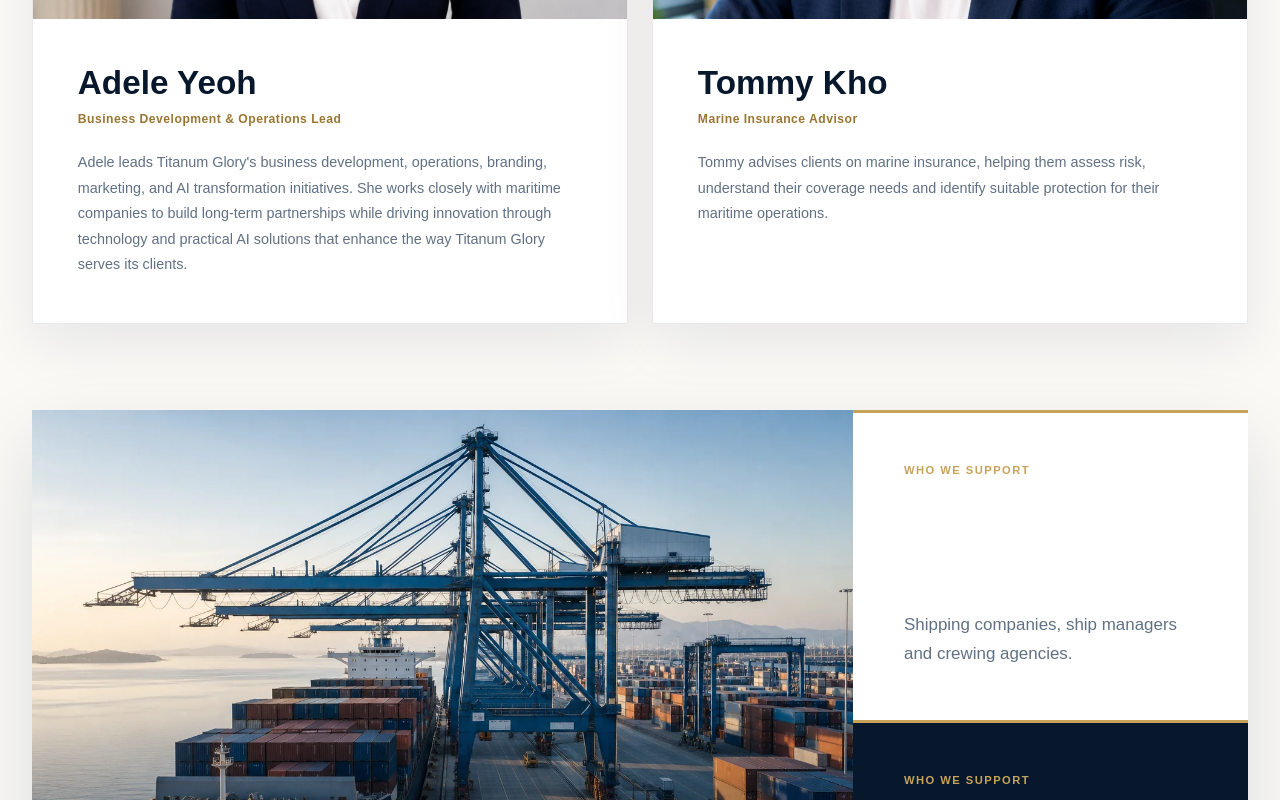
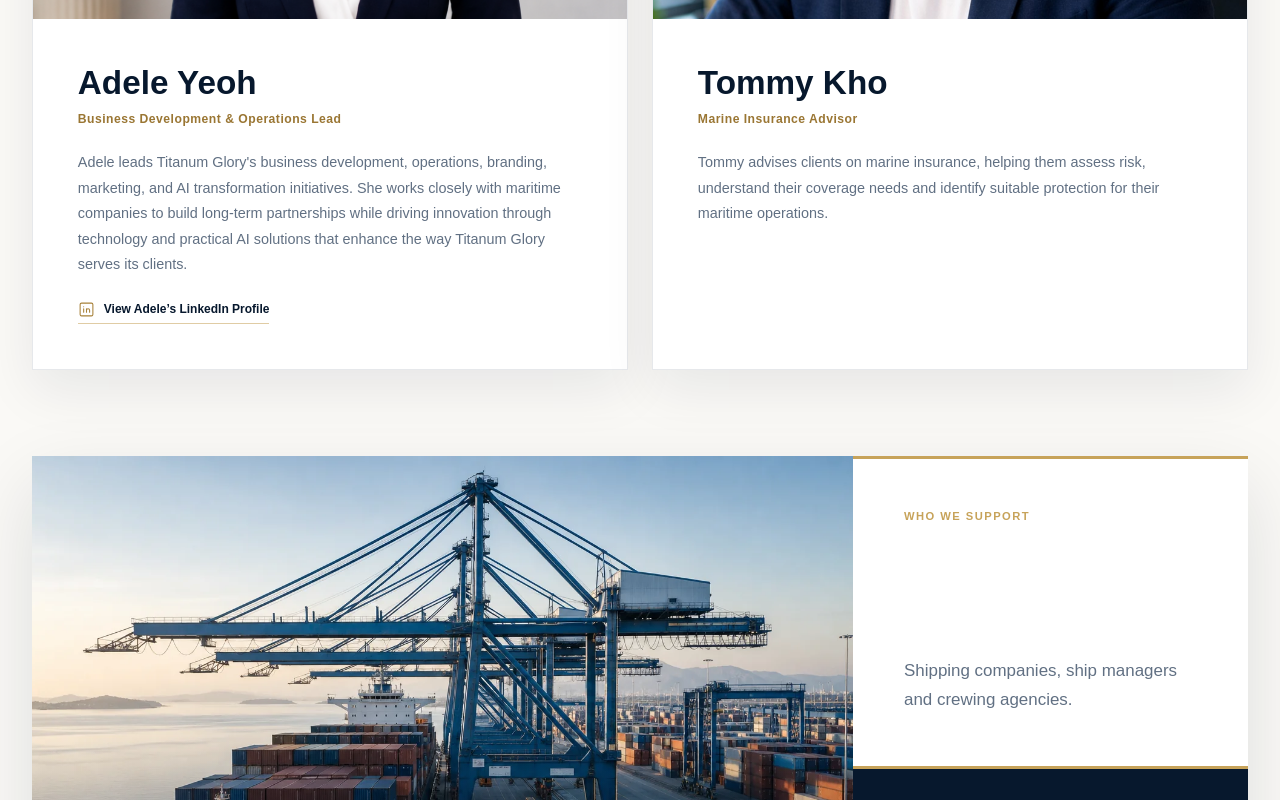
Before and after one commit to adelebuilds/titanum-glory-website, a React (Vite) app: page / in a window 1280 px wide. Shown: the part 2379-3179 px from the top of the page. Built offline with nearby package versions, Linux system fonts and the light colour scheme.

Commit message:
Add LinkedIn links across site

```diff
--- a/src/App.css
+++ b/src/App.css
@@ -576,12 +576,48 @@
   letter-spacing: 0.04em;
 }
 
-.team-card-copy > p:last-child {
+.team-description {
   max-width: 510px;
   margin: 24px 0 0;
   color: var(--muted);
   font-size: 0.9rem;
   line-height: 1.78;
+}
+
+.team-linkedin {
+  width: fit-content;
+  margin-top: 22px;
+  padding-bottom: 5px;
+  display: inline-flex;
+  align-items: center;
+  gap: 9px;
+  color: var(--navy);
+  border-bottom: 1px solid rgba(199, 163, 90, 0.55);
+  font-size: 0.75rem;
+  font-weight: 800;
+  line-height: 1.5;
+  transition: color 0.2s ease, border-color 0.2s ease;
+}
+
+.team-linkedin svg {
+  width: 17px;
+  height: 17px;
+  flex: 0 0 auto;
+  color: #a78139;
+  stroke: currentColor;
+  stroke-width: 1.5;
+  stroke-linecap: round;
+  stroke-linejoin: round;
+  transition: transform 0.2s ease;
+}
+
+.team-linkedin:hover {
+  color: #9a7633;
+  border-color: var(--gold);
+}
+
+.team-linkedin:hover svg {
+  transform: translateY(-2px);
 }
 
 .image-purpose-grid {
@@ -1758,6 +1794,46 @@
   transform: translateX(-102%);
 }
 
+.linkedin-journey {
+  padding: clamp(64px, 8vw, 104px) 0;
+  color: var(--white);
+  background: var(--navy);
+  border-bottom: 1px solid rgba(224, 201, 143, 0.18);
+}
+
+.linkedin-journey-inner {
+  display: grid;
+  grid-template-columns: minmax(0, 1fr) auto;
+  align-items: center;
+  gap: 48px;
+}
+
+.linkedin-journey h2 {
+  color: var(--white);
+  font-size: clamp(2.25rem, 4.4vw, 4.1rem);
+}
+
+.linkedin-journey p:not(.section-label) {
+  max-width: 760px;
+  margin: 24px 0 0;
+  color: rgba(255, 255, 255, 0.68);
+  font-size: 0.96rem;
+  line-height: 1.8;
+}
+
+.linkedin-journey .button {
+  flex: 0 0 auto;
+  white-space: nowrap;
+}
+
+.linkedin-journey .button svg {
+  transform: none;
+}
+
+.linkedin-journey .button:hover svg {
+  transform: translateY(-2px);
+}
+
 .footer {
   padding: 58px 0 30px;
   color: rgba(255, 255, 255, 0.5);
@@ -1771,7 +1847,7 @@
   gap: 52px 70px;
 }
 
-.footer-identity > a {
+.footer-identity > a:first-child {
   color: var(--white);
   font-size: 0.92rem;
   font-weight: 800;
@@ -1782,6 +1858,32 @@
 .footer-identity p {
   max-width: 420px;
   margin-top: 14px;
+}
+
+.footer-linkedin {
+  width: 36px;
+  height: 36px;
+  margin-top: 20px;
+  display: grid;
+  place-items: center;
+  color: var(--gold-light);
+  border: 1px solid rgba(224, 201, 143, 0.34);
+  transition: color 0.2s ease, border-color 0.2s ease, transform 0.2s ease;
+}
+
+.footer-linkedin svg {
+  width: 18px;
+  height: 18px;
+  stroke: currentColor;
+  stroke-width: 1.5;
+  stroke-linecap: round;
+  stroke-linejoin: round;
+}
+
+.footer-linkedin:hover {
+  color: var(--white);
+  border-color: var(--gold);
+  transform: translateY(-2px);
 }
 
 .footer p {
@@ -2049,6 +2151,12 @@
     flex-direction: column;
   }
 
+  .linkedin-journey-inner {
+    grid-template-columns: 1fr;
+    align-items: start;
+    gap: 34px;
+  }
+
   .support-cta {
     min-height: 590px;
     background-position: 58% center;
@@ -2304,6 +2412,14 @@
     max-width: none !important;
   }
 
+  .linkedin-journey .button {
+    width: 100%;
+    min-height: 58px;
+    padding-inline: 20px;
+    white-space: normal;
+    text-align: center;
+  }
+
   .footer-directory {
     grid-template-columns: 1fr;
     gap: 38px;
--- a/src/App.jsx
+++ b/src/App.jsx
@@ -99,6 +99,12 @@
         <circle cx="7" cy="18" r="2" />
         <circle cx="18" cy="18" r="2" />
         <path d="M5 4h7" />
+      </>
+    ),
+    linkedin: (
+      <>
+        <rect x="3" y="3" width="18" height="18" rx="2" />
+        <path d="M8 11v5M8 8v.01M12 16v-5M12 13.2a2.2 2.2 0 0 1 4.4 0V16" />
       </>
     ),
   };
@@ -286,6 +292,7 @@
     description: "Adele leads Titanum Glory's business development, operations, branding, marketing, and AI transformation initiatives. She works closely with maritime companies to build long-term partnerships while driving innovation through technology and practical AI solutions that enhance the way Titanum Glory serves its clients.",
     image: adeleYeoh,
     imagePosition: "center 30%",
+    linkedinUrl: "https://www.linkedin.com/in/adeleyeoh",
   },
   {
     name: "Tommy Kho",
@@ -320,7 +327,18 @@
             <div className="team-card-copy">
               <h3>{member.name}</h3>
               <p className="team-role">{member.role}</p>
-              <p>{member.description}</p>
+              <p className="team-description">{member.description}</p>
+              {member.linkedinUrl && (
+                <a
+                  className="team-linkedin"
+                  href={member.linkedinUrl}
+                  target="_blank"
+                  rel="noopener noreferrer"
+                >
+                  <Icon name="linkedin" />
+                  View Adele’s LinkedIn Profile
+                </a>
+              )}
             </div>
           </article>
         ))}
@@ -393,6 +411,29 @@
           <a className="button button-primary" href="#contact">Contact Us <Icon name="arrow" /></a>
           <a className="button button-secondary" href="#services">View Our Services</a>
         </div>
+      </div>
+    </section>
+  );
+}
+
+function FollowJourneySection() {
+  return (
+    <section className="linkedin-journey" aria-labelledby="linkedin-journey-title">
+      <div className="section-shell linkedin-journey-inner" data-reveal>
+        <div>
+          <p className="section-label section-label-light">Stay Connected</p>
+          <h2 id="linkedin-journey-title">Follow Our Journey</h2>
+          <p>We share practical insights on maritime operations, marine insurance, industry developments, and the work behind Titanum Glory.</p>
+        </div>
+        <a
+          className="button button-primary"
+          href="https://www.linkedin.com/company/titanum-glory-sdn-bhd/"
+          target="_blank"
+          rel="noopener noreferrer"
+        >
+          <Icon name="linkedin" />
+          Follow Titanum Glory on LinkedIn
+        </a>
       </div>
     </section>
   );
@@ -823,6 +864,8 @@
         <SupportCta />
 
         <ContactSection />
+
+        <FollowJourneySection />
       </main>
 
       <footer className="footer">
@@ -830,6 +873,15 @@
           <div className="footer-identity">
             <a href="/" aria-label="Titanum Glory home">Titanum Glory Sdn. Bhd.</a>
             <p>Maritime Solutions for Shipping Companies Operating in Malaysia</p>
+            <a
+              className="footer-linkedin"
+              href="https://www.linkedin.com/company/titanum-glory-sdn-bhd/"
+              target="_blank"
+              rel="noopener noreferrer"
+              aria-label="Follow Titanum Glory on LinkedIn"
+            >
+              <Icon name="linkedin" />
+            </a>
           </div>
 
           <div className="footer-directory">
```
